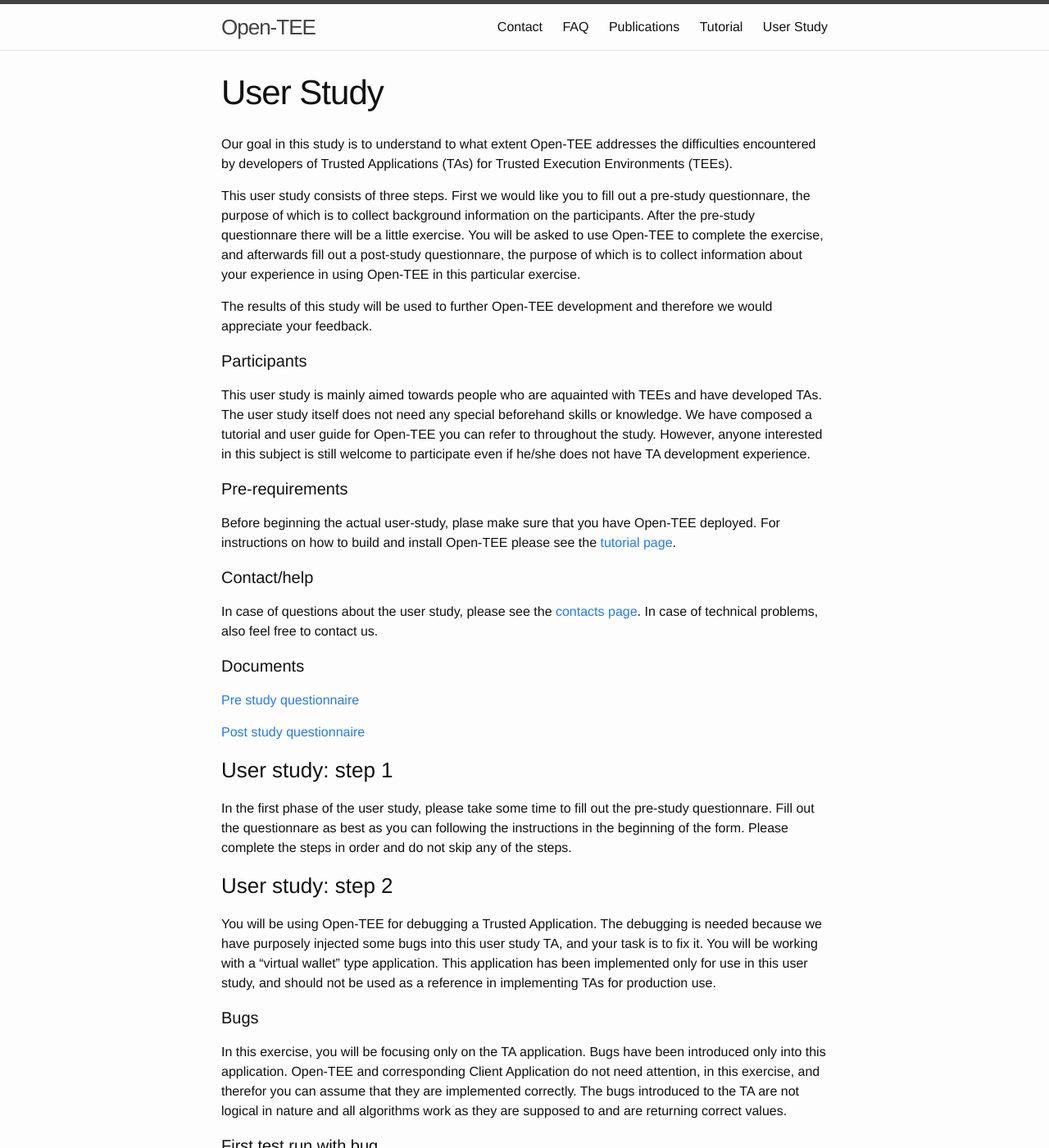
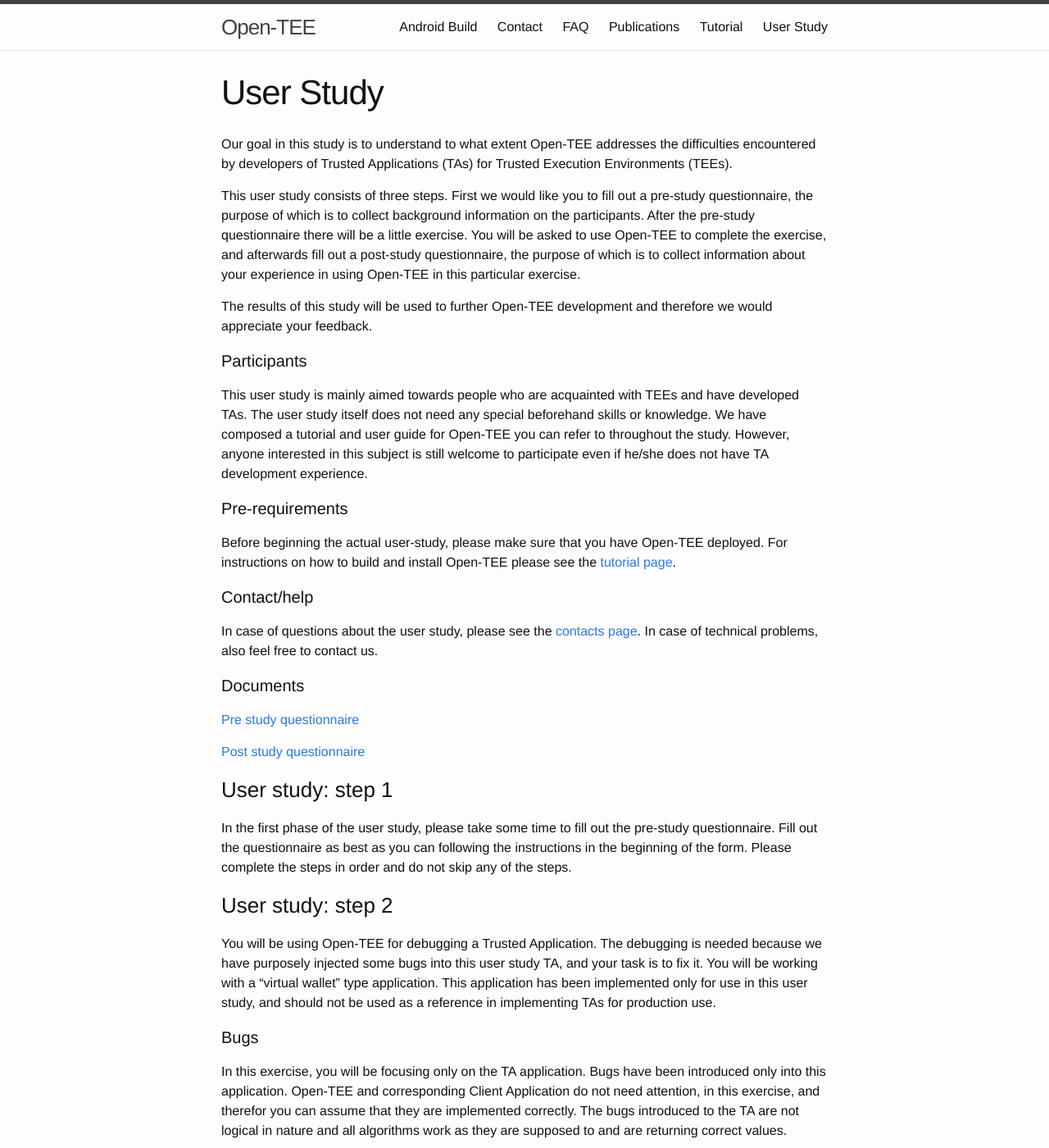
Before and after one commit to Open-TEE/Open-Tee.github.io, a Jekyll site: the page built from user_study.md, in a window 1280 px wide and 1400 px high. Shown: the whole window at 82% size. Built offline with Jekyll 4.4.1, drawn with Linux system fonts in a browser that asks for light colours; some of the changed text lies outside the part shown.

Commit message:
Add android build instructions

```diff
--- a/user_study.md
+++ b/user_study.md
@@ -9,18 +9,18 @@ addresses the difficulties encountered by developers of Trusted
 Applications (TAs) for Trusted Execution Environments (TEEs).
 
 This user study consists of three steps. First we would like you to
-fill out a pre-study questionnare, the purpose of which is to collect
+fill out a pre-study questionnaire, the purpose of which is to collect
 background information on the participants. After the pre-study
-questionnare there will be a little exercise. You will be asked to use
+questionnaire there will be a little exercise. You will be asked to use
 Open-TEE to complete the exercise, and afterwards fill out a post-study
-questionnare, the purpose of which is to collect information about your
+questionnaire, the purpose of which is to collect information about your
 experience in using Open-TEE in this particular exercise.
 
 The results of this study will be used to further Open-TEE development
 and therefore we would appreciate your feedback.
 
 #### Participants
-This user study is mainly aimed towards people who are aquainted with
+This user study is mainly aimed towards people who are acquainted with
 TEEs and have developed TAs. The user study itself does not need any
 special beforehand skills or knowledge. We have composed a tutorial
 and user guide for Open-TEE you can refer to throughout the study.
@@ -28,7 +28,7 @@ However, anyone interested in this subject is still welcome to
 participate even if he/she does not have TA development experience.
 
 #### Pre-requirements
-Before beginning the actual user-study, plase make sure that you have
+Before beginning the actual user-study, please make sure that you have
 Open-TEE deployed. For instructions on how to build and install
 Open-TEE please see the [tutorial page](/tutorial/).
 
@@ -44,7 +44,7 @@ also feel free to contact us.
 
 ### User study: step 1
 In the first phase of the user study, please take some time to fill
-out the pre-study questionnare. Fill out the questionnare as best as
+out the pre-study questionnaire. Fill out the questionnaire as best as
 you can following the instructions in the beginning of the form.
 Please complete the steps in order and do not skip any of the steps.
 
@@ -142,18 +142,18 @@ In case of success, this part is done and you can proceed to step 3.
 If you have no alternative use for Open-TEE, you can remove Open-TEE.
 
 ### User study: step 3
-Please fill out the post study questionnare. Instructions can be once
-again found in the questionnare itself. Step 3 should be completed
+Please fill out the post study questionnaire. Instructions can be once
+again found in the questionnaire itself. Step 3 should be completed
 based on your experience with OpenTEE in step 2. If you are unable to
-complete step 2 sucessfully, please still fill out the questionnaire.
+complete step 2 successfully, please still fill out the questionnaire.
 
 ### User study: step 4
-Do not forget to return the two questionnares!
+Do not forget to return the two questionnaires!
 
 ### Epilogue
 After completing the steps mentioned above, your part has been
 successfully completed. We thank you for taking the time to
-participate in the user stury. If during the user study or after
+participate in the user study. If during the user study or after
 finishing it, you developed any questions about the user study or
 Open-TEE, please do not hesitate to contact us. Any additional
 feedback would also be welcome.
```
Also changed, not shown: androidbuild.md (added, +73 -0 lines), tutorial.md (+2 -2 lines).
